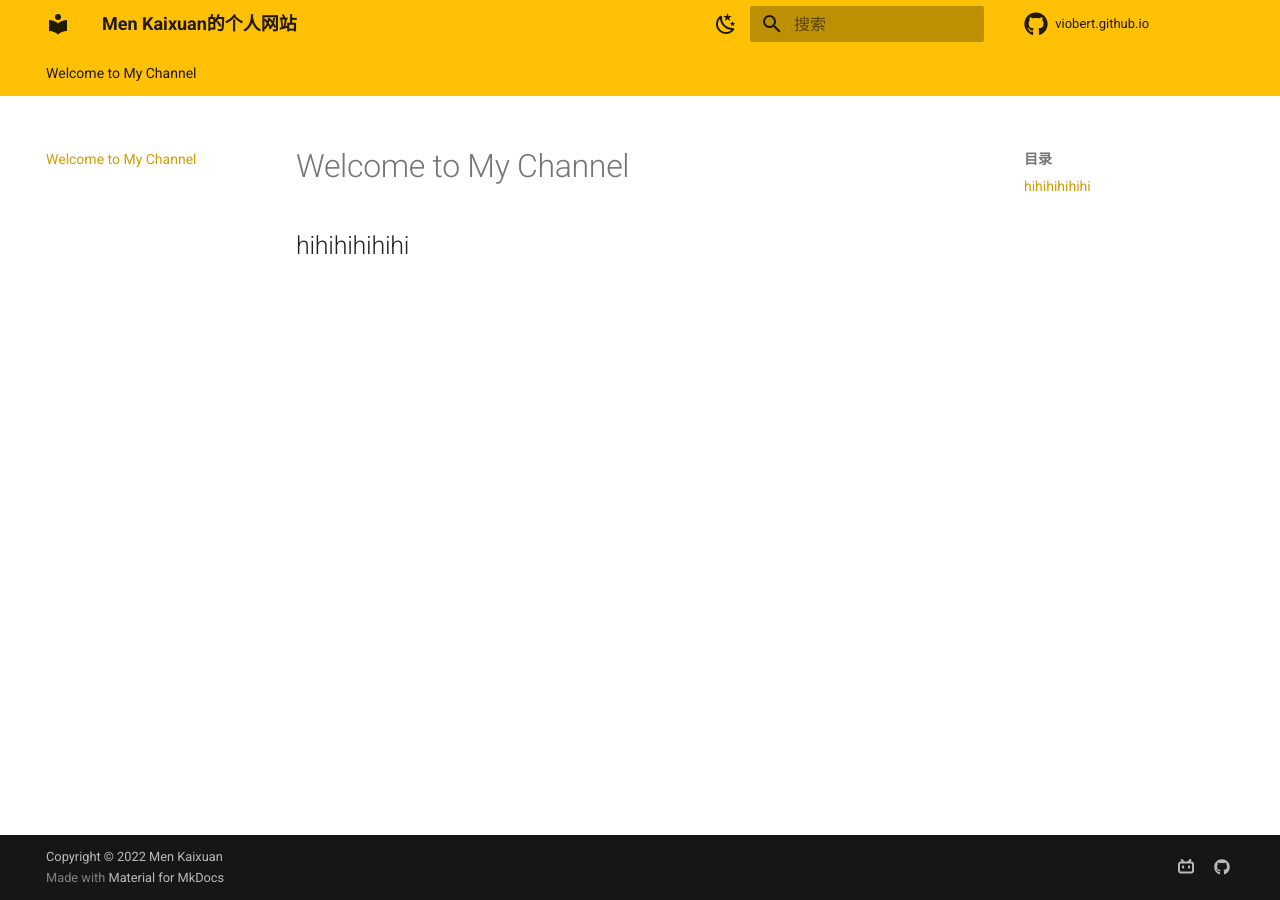
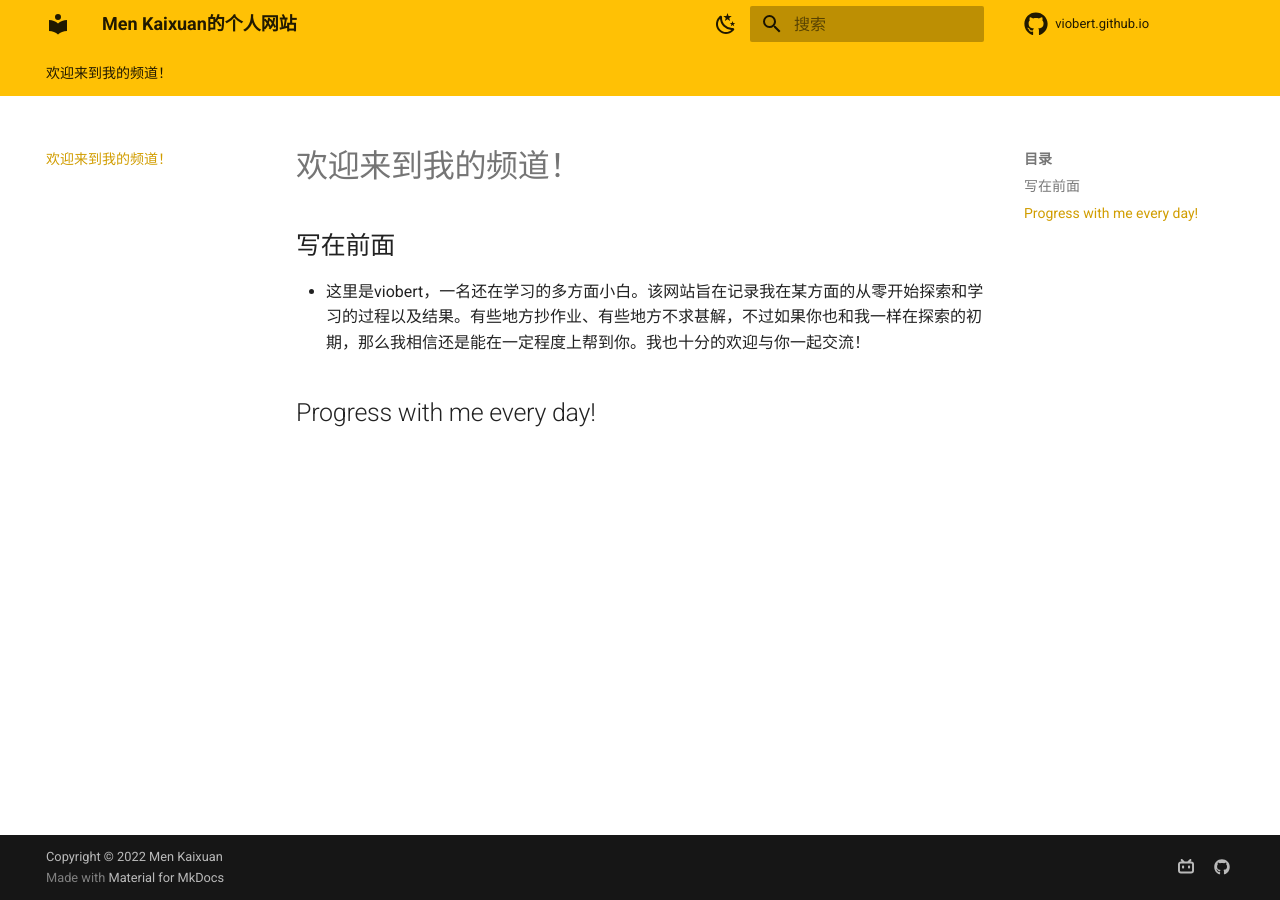
Before and after one commit to viobert/self_impro, an MkDocs documentation site: the page built from docs/index.md, in a window 1280 px wide. Built offline with MkDocs 1.6.1 and Material for MkDocs 9.7.7, drawn with Linux system fonts in a browser that asks for light colours; comment, search, counter and statistics services are not loaded.

Commit message:
preliminary completion

```diff
--- a/docs/index.md
+++ b/docs/index.md
@@ -1,2 +1,7 @@
-# Welcome to My Channel
-## hihihihihihi
+# 欢迎来到我的频道！
+
+## 写在前面
+
+* 这里是viobert，一名还在学习的多方面小白。该网站旨在记录我在某方面的从零开始探索和学习的过程以及结果。有些地方抄作业、有些地方不求甚解，不过如果你也和我一样在探索的初期，那么我相信还是能在一定程度上帮到你。我也十分的欢迎与你一起交流！
+
+## Progress with me every day!
```
